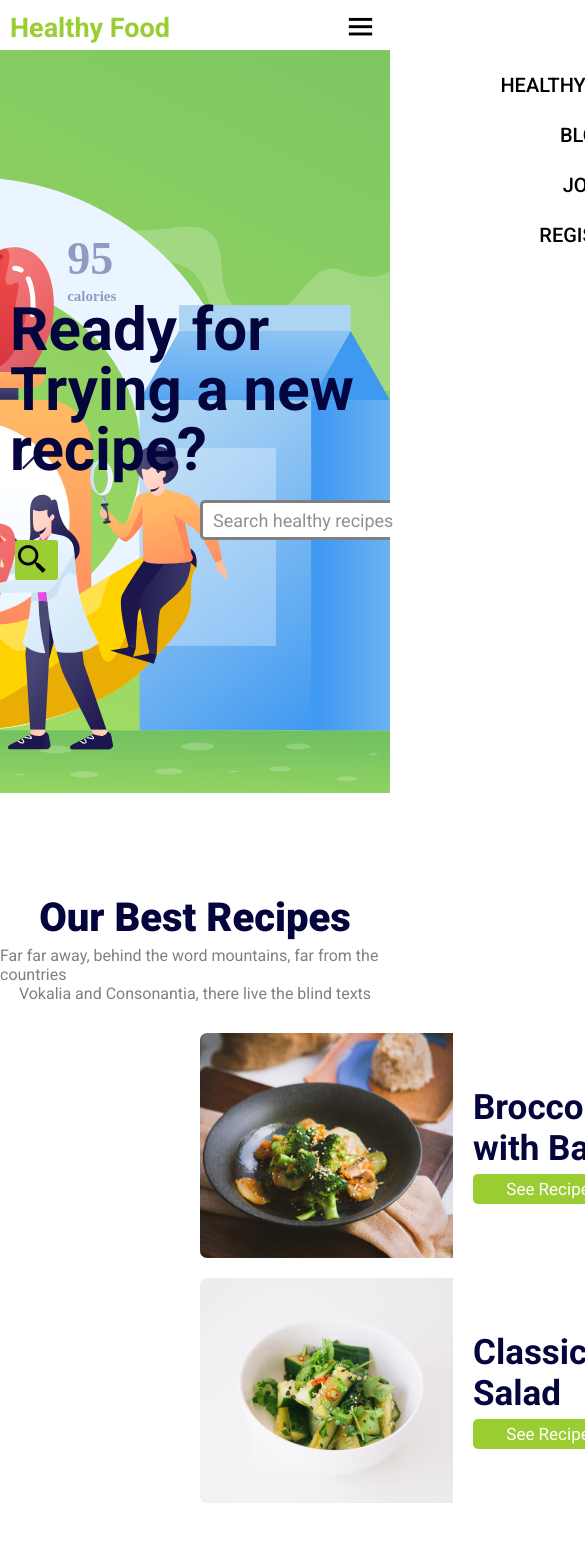
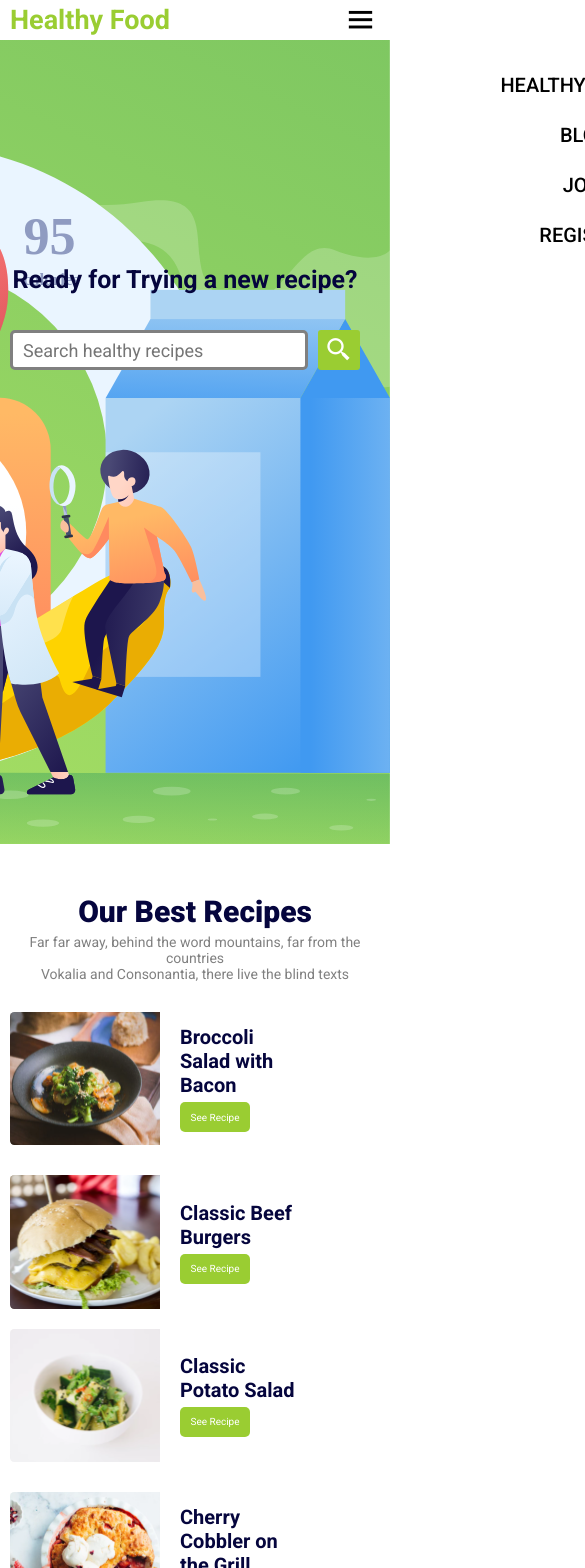
Before and after one commit to Gui1703/Healthy-Food, a React (Vite) app: page / in a window 390 px wide. Shown: the top 1568 px of the page, 585 px wide, since content can reach past the window. Before the commit the page ends 1523 px from the top, so only its background shows below. Built offline with nearby package versions, Linux system fonts and the light colour scheme.

Commit message:
feat: finished home screen responsiveness

```diff
--- a/src/components/CardFood/styles.scss
+++ b/src/components/CardFood/styles.scss
@@ -29,3 +29,41 @@
     margin-top: 5px;
   }
 }
+
+@media (max-width: 640px) {
+  .container-card {
+    display: flex;
+    flex-direction: row;
+    width: 80%;
+
+    img {
+      width: 150px;
+    }
+
+    .right {
+      display: flex;
+      flex-direction: column;
+      align-items: flex-start;
+      margin: auto;
+      margin-left: 20px;
+    }
+
+    .description {
+      line-height: normal;
+      font-size: 20px;
+      margin: 0;
+      width: 90%;
+    }
+
+    button {
+      width: 70px;
+      height: 30px;
+      font-size: 10px;
+      color: #ffffff;
+      border: none;
+      border-radius: 5px;
+      background-color: #9acd32;
+      margin-top: 5px;
+    }
+  }
+}
--- a/src/components/UpBar/styles.scss
+++ b/src/components/UpBar/styles.scss
@@ -70,7 +70,7 @@ span {
     height: 40px;
     background-color: #ffffff;
     position: fixed;
-    padding-top: 15px;
+    padding: 15px 0;
   }
 
   span {
--- a/src/views/Healthy/index.jsx
+++ b/src/views/Healthy/index.jsx
@@ -15,14 +15,15 @@ function Healthy() {
         <UpBar />
         <div>
           <span className="description">Ready for Trying a new recipe?</span>
+         <div className="input-button">
           <input
-            className="input-home"
             type="text"
             placeholder="Search healthy recipes"
           />
-          <button className="button-home" type="button">
+          <button type="button">
             <i className="bx bx-search-alt-2"></i>
           </button>
+        </div>
         </div>
       </div>
 
--- a/src/views/Healthy/styles.scss
+++ b/src/views/Healthy/styles.scss
@@ -29,8 +29,14 @@
   line-height: 60px;
 }
 
-.input-home {
-  margin: 20px 0 0 200px;
+.input-button {
+  display: flex;
+  align-items: center;
+  margin-top: 20px;
+}
+
+.input-button input {
+  margin-left: 200px;
   width: 350px;
   height: 40px;
   padding-left: 10px;
@@ -44,7 +50,7 @@
   opacity: 0.8;
 }
 
-.button-home {
+.input-button button {
   width: 43px;
   height: 40px;
   border: none;
@@ -63,7 +69,110 @@
   opacity: 0.5;
 }
 
+@media (max-width: 640px) {
+  .container-background {
+    display: flex;
+    flex-direction: column;
+    align-items: flex-start;
+    width: 100%;
+    height: 100vh;
+    background: none;
+
+    background: url(../../assets/BackgroundsImages/home.svg);
+    background-repeat: no-repeat;
+    background-position: right;
+    background-size: cover;
+
+    .description {
+      display: flex;
+      flex-direction: column;
+      align-items: center;
+      text-align: center;
+      font-size: 25px;
+      font-weight: 700;
+      margin-top: 250px;
+      color: #05053d;
+    }
+
+    .input-button input {
+      margin-left: 10px;
+      width: 85%;
+      height: 40px;
+      padding-left: 10px;
+      border: 3px solid #808080;
+      border-radius: 5px;
+      font-size: 18px;
+      font-weight: 400;
+    }
+
+    .input-button button {
+      width: 43px;
+      height: 40px;
+      border: none;
+      border-radius: 3px;
+      background-color: #9acd32;
+      margin-left: 10px;
+      cursor: pointer;
+
+      .bx-search-alt-2 {
+        margin: auto;
+        font-size: 28px;
+        color: #ffffff;
+      }
+    }
+  }
+}
+
 // Screen Best Recipes
+@media (max-width: 640px) {
+  .container-best {
+    display: flex;
+    flex-direction: column;
+    margin-top: 50px;
+    width: 100%;
+
+    .title-best {
+      display: flex;
+      flex-direction: column;
+      align-items: center;
+      color: #05053d;
+      font-size: 30px;
+      font-weight: 900;
+    }
+
+    .paragraph-one {
+      display: flex;
+      flex-direction: column;
+      align-items: center;
+      text-align: center;
+      margin: 0;
+      margin-top: 5px;
+      font-size: 14px;
+
+      color: #808080;
+    }
+
+    .paragraph-two {
+      display: flex;
+      flex-direction: column;
+      align-items: center;
+      color: #808080;
+      font-size: 14px;
+
+      margin-bottom: 30px;
+    }
+
+    .card-food {
+      display: flex;
+      flex-direction: column;
+      gap: 30px;
+      margin: 0;
+      margin-bottom: 20px;
+      margin-left: 10px;
+    }
+  }
+}
+
 .container-best {
   display: flex;
   flex-direction: column;
@@ -98,7 +207,7 @@
 .card-food {
   display: flex;
   flex-direction: row;
-  gap:350px;
+  gap: 350px;
   margin-left: 200px;
   margin-bottom: 20px;
 }
```
